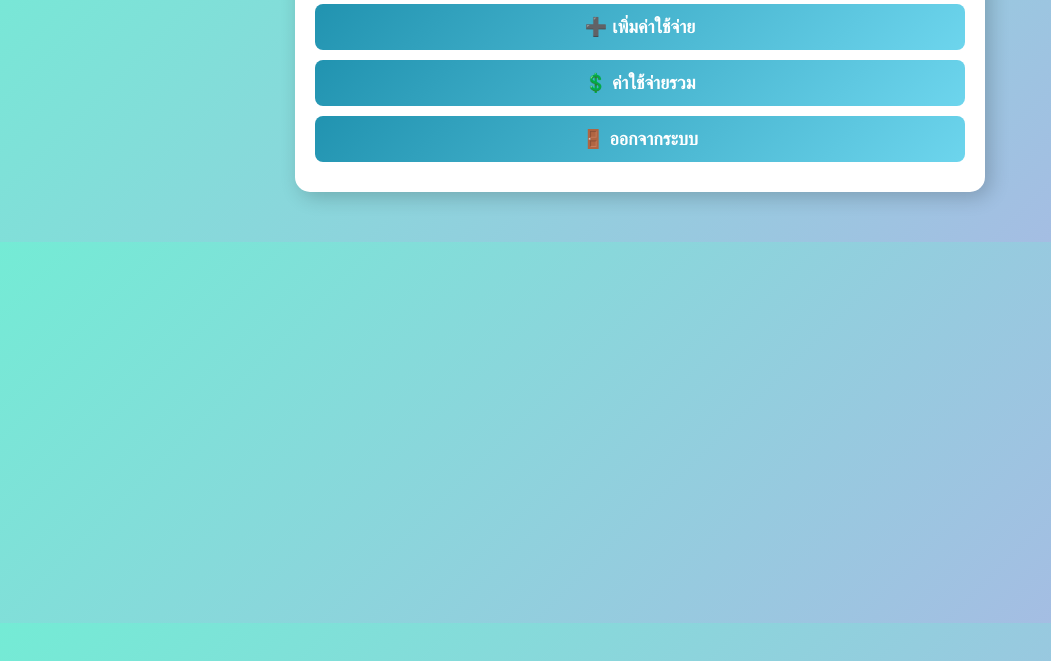
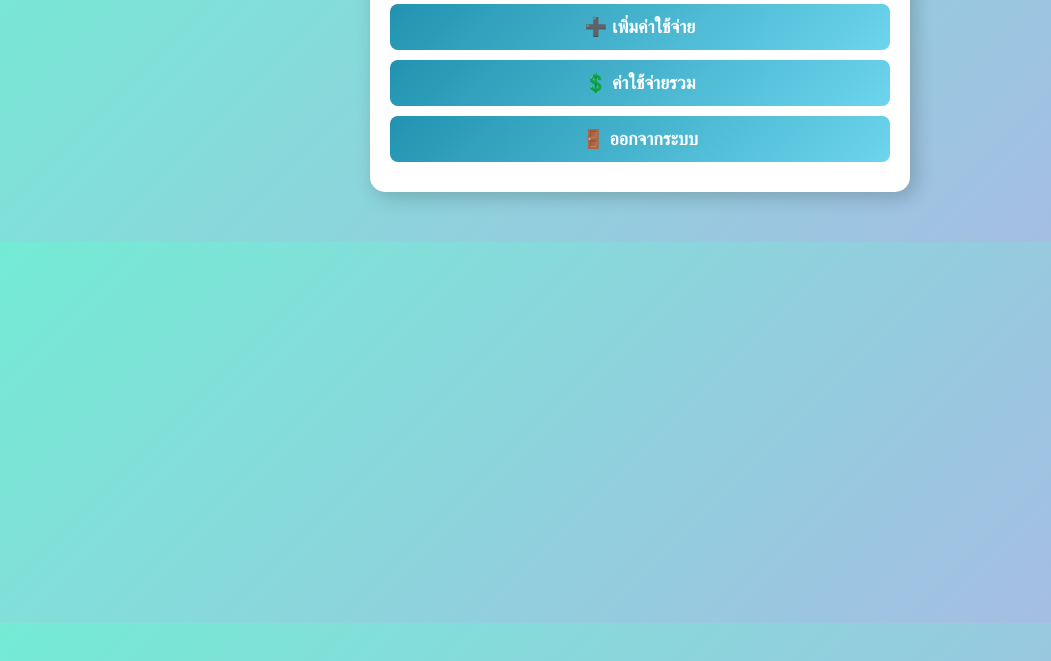
Before and after one commit to Porchzaza/Per.github.io, a plain HTML site: page index.html in a window 1280 px wide. Shown: the part 139-800 px from the top of the page, without its empty margins (0-1051 px from the left). Drawn offline with Linux system fonts and the light colour scheme.

Commit message:
Update index.html

```diff
--- a/index.html
+++ b/index.html
@@ -13,7 +13,7 @@
             color: #333;
         }
         .container {
-            max-width: 650px;  /* ลดขนาดความกว้างของกรอบ */
+            max-width: 500px;  /* ลดขนาดความกว้างของกรอบ */
             margin: auto;
             padding: 20px;
             border-radius: 15px;
```
